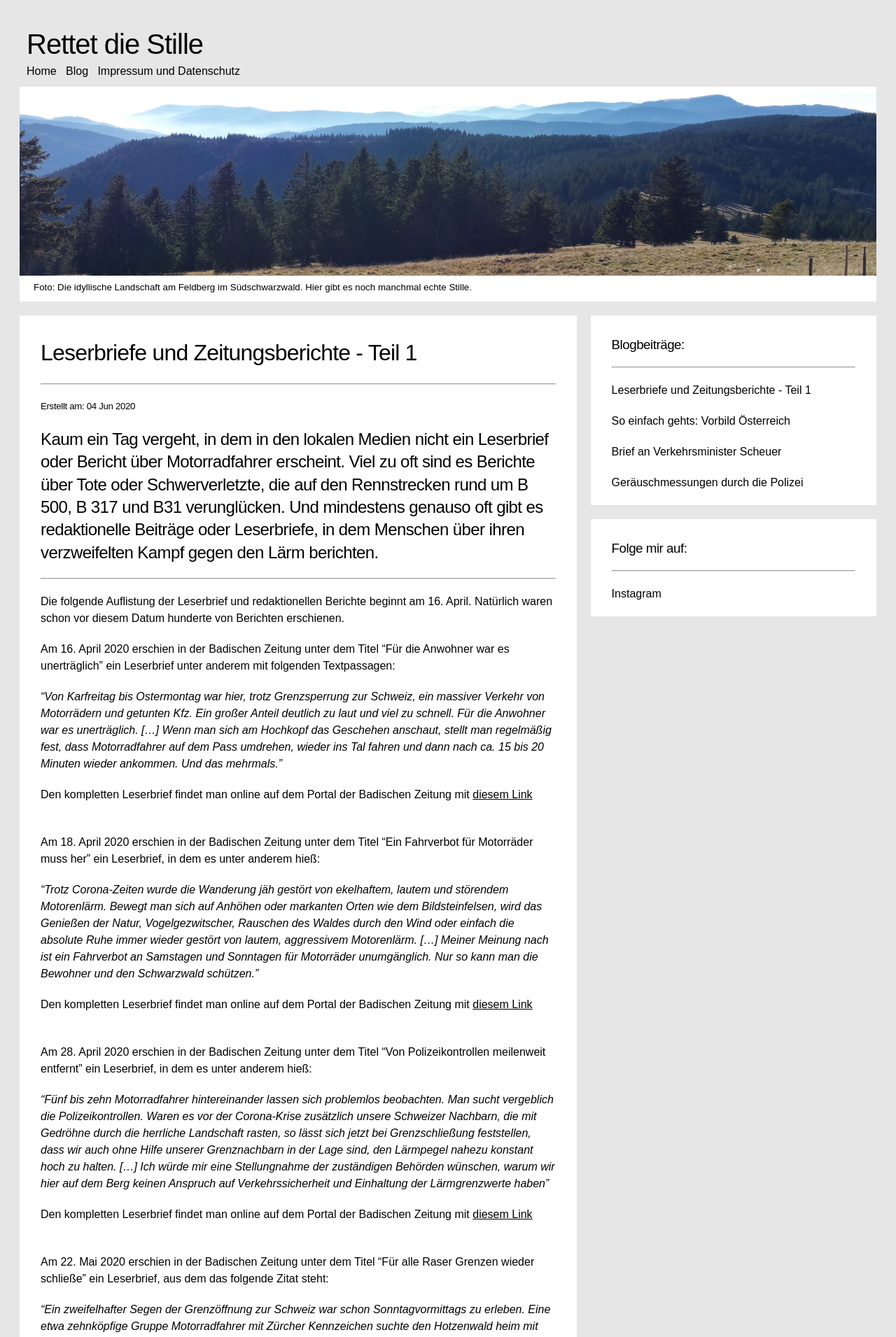
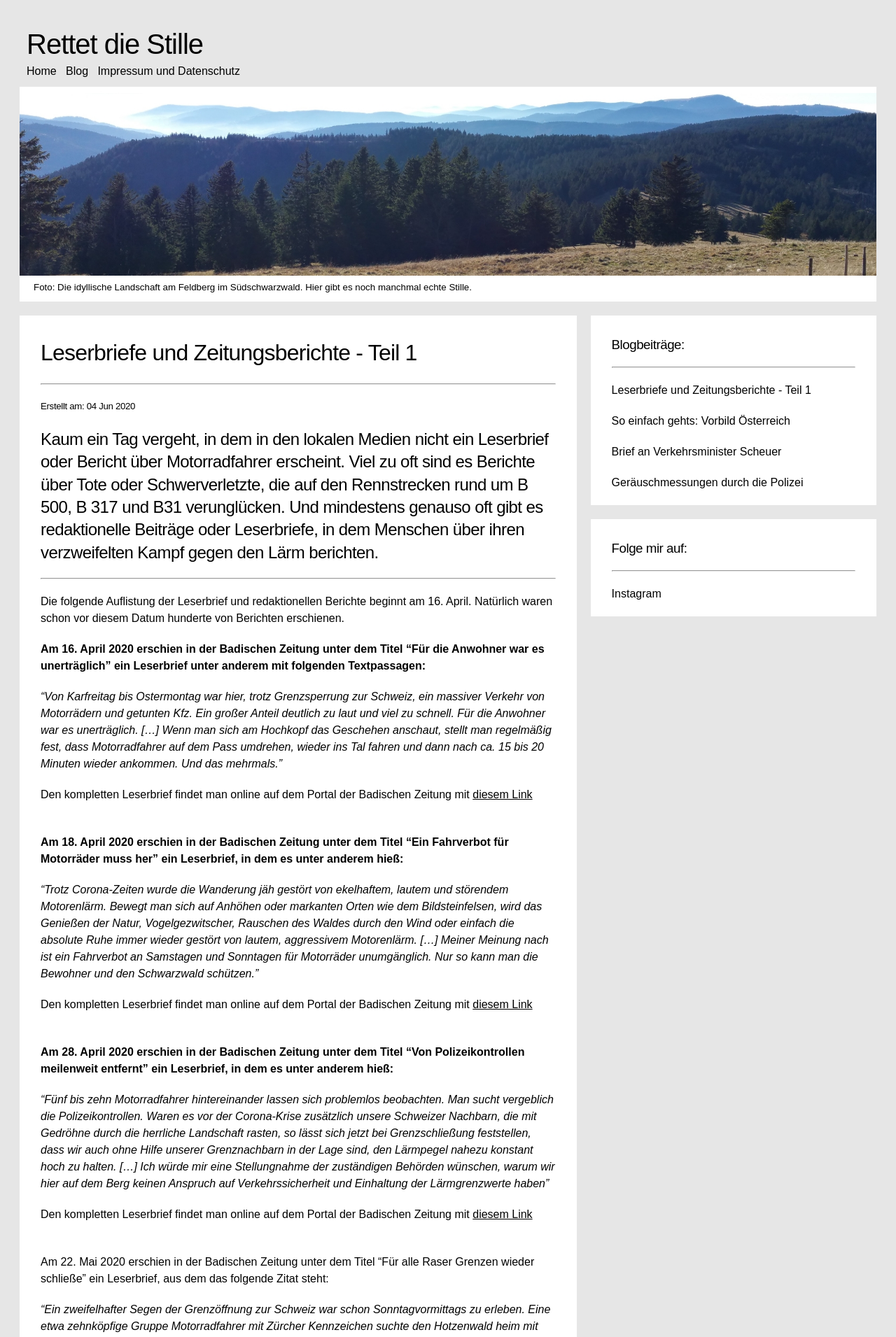
Before and after one commit to rettet-die-stille/rettet-die-stille.github.io, a Jekyll site: the page built from _posts/2020-06-04-Leserbrief-und-Zeitungsberichte-Teil-1.md, in a window 1280 px wide. Shown: the top 1911 px of the page at 70% size. Built offline with Jekyll 4.4.1, drawn with Linux system fonts in a browser that asks for light colours.

```diff
--- a/_posts/2020-06-04-Leserbrief-und-Zeitungsberichte-Teil-1.md
+++ b/_posts/2020-06-04-Leserbrief-und-Zeitungsberichte-Teil-1.md
@@ -7,21 +7,21 @@ shorttext: "Kaum ein Tag vergeht, in dem in den lokalen Medien nicht ein Leserbr
 
 Die folgende Auflistung der Leserbrief und redaktionellen Berichte beginnt am 16. April. Natürlich waren schon vor diesem Datum hunderte von Berichten erschienen.
 
-Am 16. April 2020 erschien in der Badischen Zeitung unter dem Titel "Für die Anwohner war es unerträglich" ein Leserbrief unter anderem mit folgenden Textpassagen:
+<b>Am 16. April 2020 erschien in der Badischen Zeitung unter dem Titel "Für die Anwohner war es unerträglich" ein Leserbrief unter anderem mit folgenden Textpassagen:</b>
 
 <i>"Von Karfreitag bis Ostermontag war hier, trotz Grenzsperrung zur Schweiz, ein massiver Verkehr von Motorrädern und getunten Kfz. Ein großer Anteil deutlich zu laut und viel zu schnell. Für die Anwohner war es unerträglich. [...] Wenn man sich am Hochkopf das Geschehen anschaut, stellt man regelmäßig fest, dass Motorradfahrer auf dem Pass umdrehen, wieder ins Tal fahren und dann nach ca. 15 bis 20 Minuten wieder ankommen. Und das mehrmals."</i>
 
 Den kompletten Leserbrief findet man online auf dem Portal der Badischen Zeitung mit <span style="text-decoration: underline;">[diesem Link](https://www.badische-zeitung.de/leserbriefe-xmack7fqx--184823445.html){:target="_blank"}</span>
 
 <br />
-Am 18. April 2020 erschien in der Badischen Zeitung unter dem Titel "Ein Fahrverbot für Motorräder muss her" ein Leserbrief, in dem es unter anderem hieß:
+<b>Am 18. April 2020 erschien in der Badischen Zeitung unter dem Titel "Ein Fahrverbot für Motorräder muss her" ein Leserbrief, in dem es unter anderem hieß:</b>
 
 <i>"Trotz Corona-Zeiten wurde die Wanderung jäh gestört von ekelhaftem, lautem und störendem Motorenlärm. Bewegt man sich auf Anhöhen oder markanten Orten wie dem Bildsteinfelsen, wird das Genießen der Natur, Vogelgezwitscher, Rauschen des Waldes durch den Wind oder einfach die absolute Ruhe immer wieder gestört von lautem, aggressivem Motorenlärm. [...] Meiner Meinung nach ist ein Fahrverbot an Samstagen und Sonntagen für Motorräder unumgänglich. Nur so kann man die Bewohner und den Schwarzwald schützen."</i>
 
 Den kompletten Leserbrief findet man online auf dem Portal der Badischen Zeitung mit <span style="text-decoration: underline;">[diesem Link](https://www.badische-zeitung.de/leserbriefe-x3seqfiax--184886863.html){:target="_blank"}</span>
 
 <br />
-Am 28. April 2020 erschien in der Badischen Zeitung unter dem Titel "Von Polizeikontrollen meilenweit entfernt" ein Leserbrief, in dem es unter anderem hieß:
+<b>Am 28. April 2020 erschien in der Badischen Zeitung unter dem Titel "Von Polizeikontrollen meilenweit entfernt" ein Leserbrief, in dem es unter anderem hieß:</b>
 
 <i>"Fünf bis zehn Motorradfahrer hintereinander lassen sich problemlos beobachten. Man sucht vergeblich die Polizeikontrollen. Waren es vor der Corona-Krise zusätzlich unsere Schweizer Nachbarn, die mit Gedröhne durch die herrliche Landschaft rasten, so lässt sich jetzt bei Grenzschließung feststellen, dass wir auch ohne Hilfe unserer Grenznachbarn in der Lage sind, den Lärmpegel nahezu konstant hoch zu halten. [...] Ich würde mir eine Stellungnahme der zuständigen Behörden wünschen, warum wir hier auf dem Berg keinen Anspruch auf Verkehrssicherheit und Einhaltung der Lärmgrenzwerte haben"</i>
 
```
